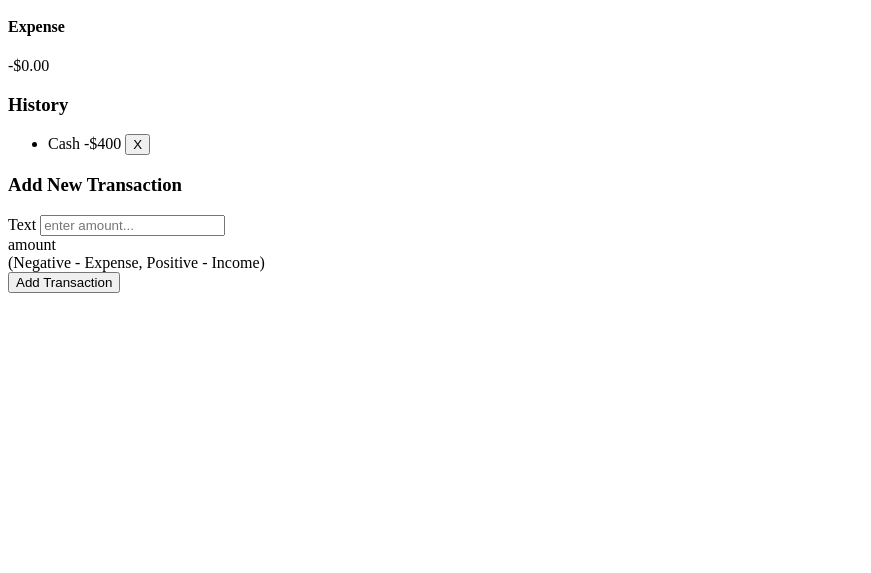
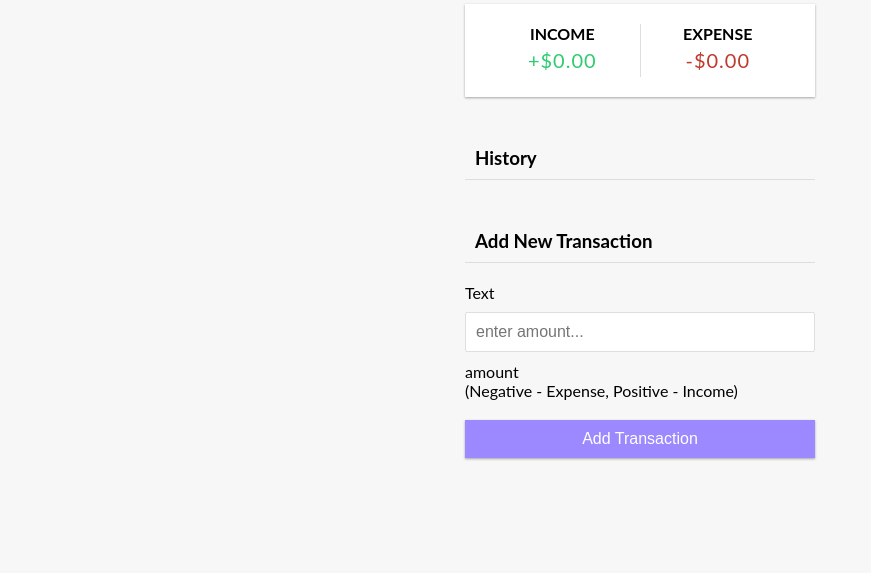
Before and after one commit to mohamud-Hasen/Expense-Tracker, a plain HTML site: page index.html in a window 1280 px wide. Shown: the part 227-800 px from the top of the page, without its empty margins (0-871 px from the left). Drawn offline with Linux system fonts and the light colour scheme.

Commit message:
added styling

```diff
--- a/index.html
+++ b/index.html
@@ -25,7 +25,7 @@
         </div>
         <h3>History</h3>
         <ul id="list" class="list">
-            <li class="minus">Cash <span>-$400</span> <button class="delete-btn">X</button></li>
+          <!-- <li class="minus">Cash <span>-$400</span> <button class="delete-btn">X</button></li>-->
         </ul>
 
         <h3>Add New Transaction</h3>
--- a/style.css
+++ b/style.css
@@ -0,0 +1,134 @@
+
+  @import url('https://fonts.googleapis.com/css2?family=Open+Sans:wght@300&display=swap');
+:root{
+    --box-shadow: 0 1px 3px rgba(0, 0, 0, 0.12), 0 1px 2px rgba(0, 0, 0, 0.24)
+}
+*{
+    box-sizing: border-box;
+}
+body{
+    background-color: #f7f7f7;
+    display: flex;
+    flex-direction: column;
+    align-items: center;
+    justify-content: center;
+    min-height: 100vh;
+    margin: 0;
+    font-family: 'lato', sans-serif;
+}
+.container{
+    margin: 30px auto;
+    width: 350px;
+}
+h1{
+    letter-spacing: 1px;
+    margin: 0;
+
+}
+h3{
+    border-bottom: 1px solid #ddd;
+    padding: 10px;
+    margin: 40px 0 10px;
+}
+h4{
+    margin: 0;
+    text-transform: uppercase;
+}
+.inc-exp-container{
+    background-color: #fff;
+    box-shadow: var(--box-shadow);
+    padding: 20px;
+    display: flex;
+    justify-content: space-between;
+    margin: 20px 0;
+}
+.inc-exp-container > div{
+    flex: 1;
+    text-align: center;
+
+}
+.inc-exp-container > div:first-of-type{
+    border-right: 1px solid #dedede;
+}
+.money{
+    font-size: 20px;
+    letter-spacing: 1px;
+    margin: 5px 0;
+
+}
+.money.plus {
+    color: #2ecc71;
+}
+.money.minus {
+    color: #c0392b;
+}
+label {
+    display: inline-block;
+    margin: 10px 0;
+}
+input[type="text"], input[type="number"] {
+    border: 1px solid #dedede;
+    display: block;
+    border-radius: 2px;
+    font-size: 16px;
+    padding: 10px;
+    width: 100%;
+}
+.btn{
+    cursor: pointer;
+    background-color: #9c88ff;
+    box-shadow: var(--box-shadow);
+    display: block;
+    color: #fff;
+    border: 0;
+    font-size: 16px;
+    margin: 10px 0 30px;
+    padding: 10px;
+    width: 100%;
+}
+.btn:focus, .delete-btn:focus {
+    outline: 0;
+}
+.list {
+    list-style-type: none;
+    padding: 0;
+    margin-bottom: 40px;
+}
+.list li {
+    background-color: #fff;
+    color: #333;
+    box-shadow: var(--box-shadow);
+    display: flex;
+    justify-content: space-between;
+    position: relative;
+    padding: 10px;
+    margin: 10px 0;
+
+}
+.list li.plus{
+    border-right: 5px solid #2ecc71;
+}
+.list li.minus{
+    border-right: 5px solid #c0392b;
+}
+.delete-btn {
+    cursor: pointer;
+    background-color: #e74c3c;
+    color: #fff;
+    border: 0;
+    font-size: 20px;
+    line-height: 20px;
+    padding: 2px 5px;
+    position: absolute;
+    top: 50%;
+    left: 0;
+    transform: translate(-100%, -50%);
+    opacity: 0;
+    transition: opacity 0.3s ease;
+
+
+}
+.list li:hover .delete-btn {
+    opacity: 1;
+
+}
```
